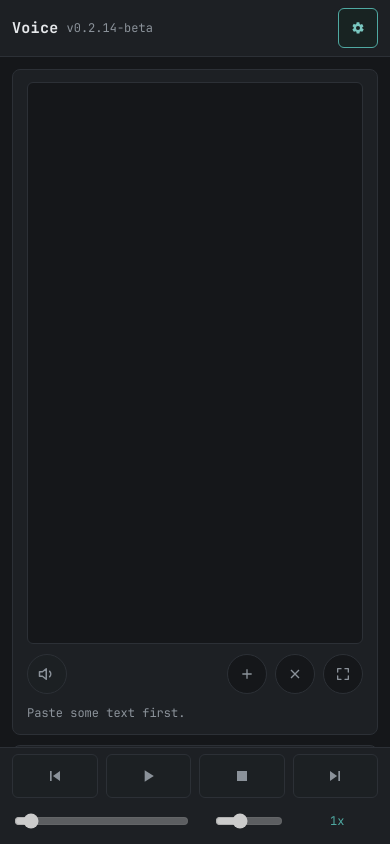
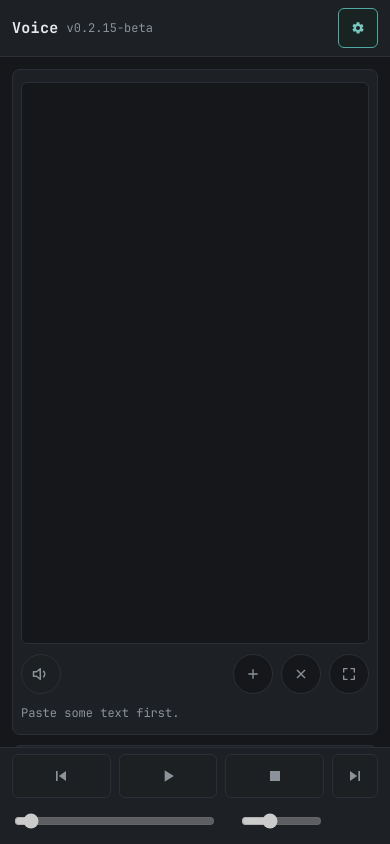
Before and after one commit to NestorKrs/Voice, a React (Vite) app: page / in a window 390 px wide. Built offline with nearby package versions, Linux system fonts and the light colour scheme.

Commit message:
0.2.15-beta: mobile: player seek 2/3 speed 1/3, hide speed label, slimmer text panel

```diff
--- a/package.json
+++ b/package.json
@@ -1,7 +1,7 @@
 {
   "name": "voice",
   "private": true,
-  "version": "0.2.14-beta",
+  "version": "0.2.15-beta",
   "type": "module",
   "scripts": {
     "dev": "vite --host 127.0.0.1 --port 5180 --strictPort",
--- a/src/App.css
+++ b/src/App.css
@@ -215,7 +215,7 @@
   .topbar .provider-select { flex: 1 1 60%; grid-column: 1 / -1; grid-row: 3; width: 100%; min-width: 0; }
   .topbar .provider-reason { grid-column: 1 / -1; grid-row: 4; }
 
-  .playerbar { flex-wrap: wrap; display: grid; grid-template-columns: repeat(4, minmax(0, 1fr)); gap: 6px 8px; padding: 6px 12px; }
+  .playerbar { flex-wrap: wrap; display: grid; grid-template-columns: repeat(3, minmax(0, 1fr)); gap: 6px 8px; padding: 6px 12px; }
   .playerbar > * { order: 3; }
   .playerbar button { order: 1; min-width: 0; flex: 1; grid-row: 1; height: 44px; min-height: 44px; }
   .playerbar input.seek { order: 2; flex-basis: 100%; grid-row: 2; grid-column: 1 / 3; width: auto; }
@@ -226,7 +226,7 @@
   .playerbar input[aria-label="Playback speed"] { grid-row: 2; grid-column: 3; width: auto; min-width: 0; }
   .playerbar .rate-label { text-align: center; }
   .playerbar input[aria-label="Volume"] + .rate-label { width: 40px; }
-  .playerbar input[aria-label="Playback speed"] + .rate-label { grid-row: 2; grid-column: 4; width: auto; justify-self: center; }
+  .playerbar input[aria-label="Playback speed"] + .rate-label { display: none; }
 
   .icon-btn,
   .chunk-row .icon-btn.chunk-download,
@@ -251,6 +251,7 @@
   .start-btn .start-label { display: none; }
   .start-btn svg.start-icon { display: block; }
   .text-panel .row .icon-btn { flex: none; width: 40px; height: 40px; min-width: 40px; min-height: 40px; }
+  .text-panel { padding: 12px 8px; }
 
   .drawer { width: 100vw; bottom: 0; }
   .drawer .mobile-only { display: block; }
```
Also changed, not shown: 2 other files (tests, documents, lock files or other folders).
